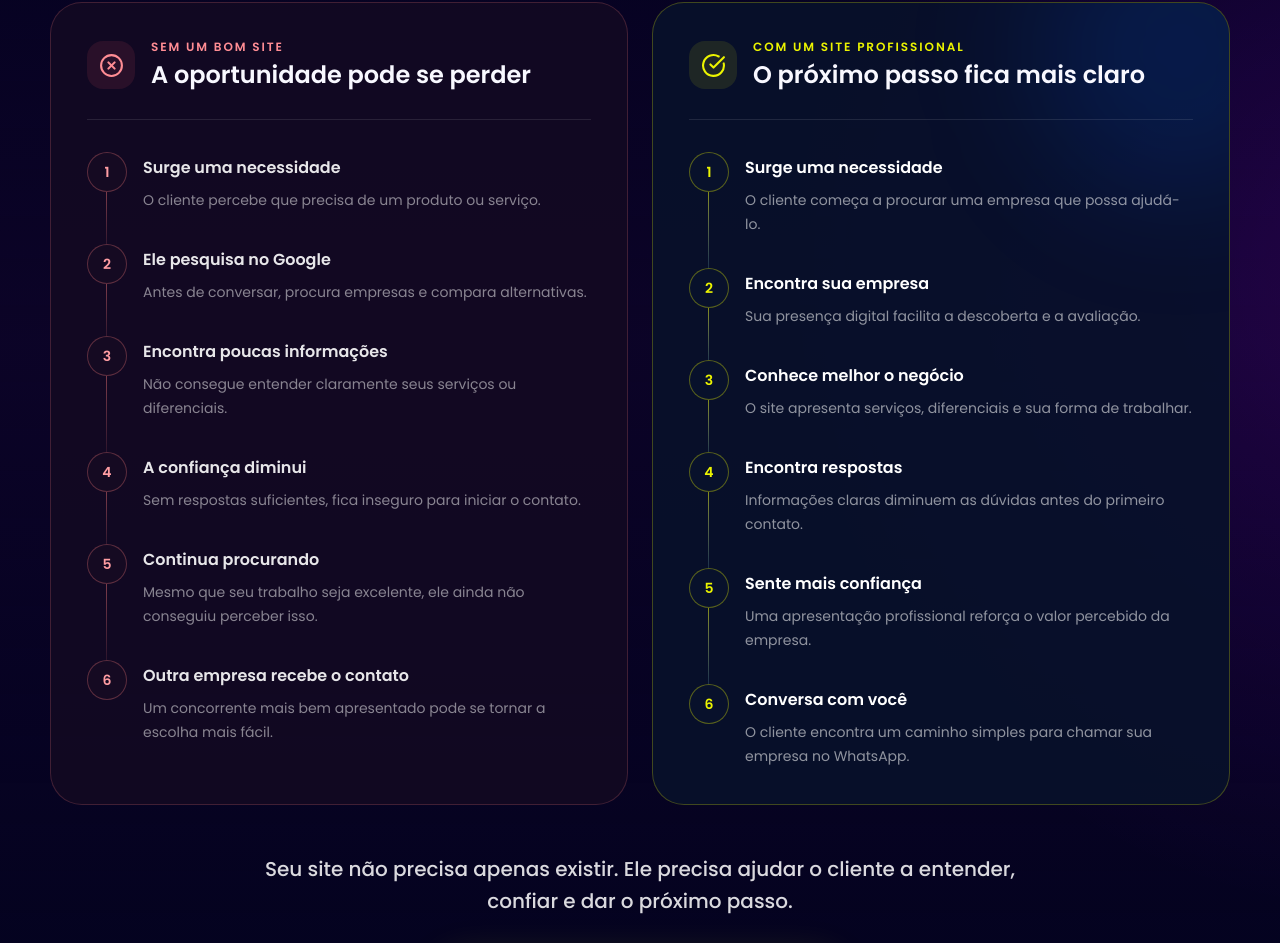
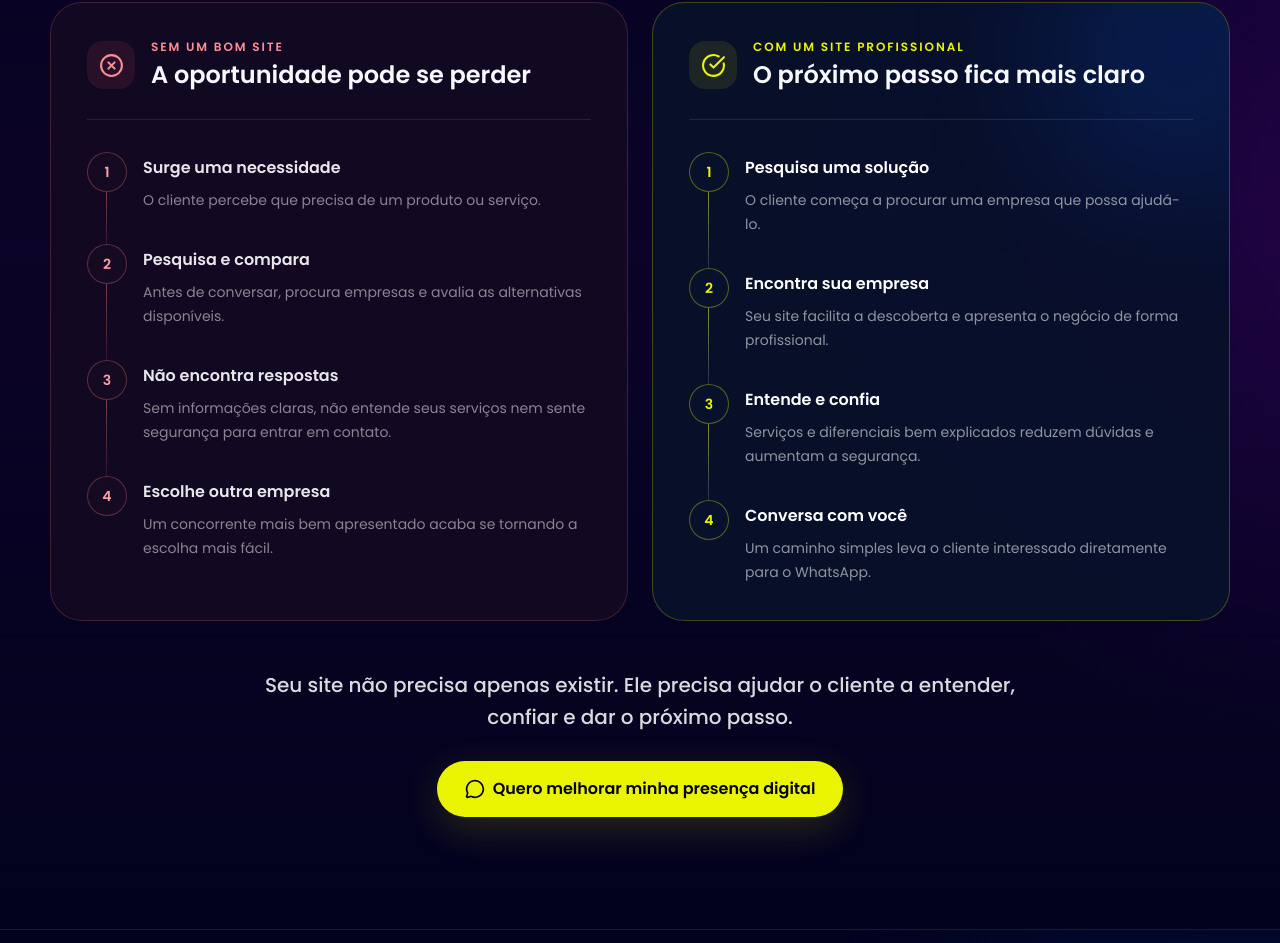
Before and after one commit to gabrielwanzeller/krakesystem, a Next.js app in the folder projetos/krake-digital/site/: page / in a window 1280 px wide. Shown: the part 2364-3307 px from the top of the page. Built offline with nearby package versions, Linux system fonts and the light colour scheme.

Commit message:
Enxuga jornada até o contato

```diff
--- a/projetos/krake-digital/site/src/app/page.tsx
+++ b/projetos/krake-digital/site/src/app/page.tsx
@@ -27,20 +27,16 @@ const whatsappUrl =
 
 const journeyWithoutSite = [
   ["Surge uma necessidade", "O cliente percebe que precisa de um produto ou serviço."],
-  ["Ele pesquisa no Google", "Antes de conversar, procura empresas e compara alternativas."],
-  ["Encontra poucas informações", "Não consegue entender claramente seus serviços ou diferenciais."],
-  ["A confiança diminui", "Sem respostas suficientes, fica inseguro para iniciar o contato."],
-  ["Continua procurando", "Mesmo que seu trabalho seja excelente, ele ainda não conseguiu perceber isso."],
-  ["Outra empresa recebe o contato", "Um concorrente mais bem apresentado pode se tornar a escolha mais fácil."],
+  ["Pesquisa e compara", "Antes de conversar, procura empresas e avalia as alternativas disponíveis."],
+  ["Não encontra respostas", "Sem informações claras, não entende seus serviços nem sente segurança para entrar em contato."],
+  ["Escolhe outra empresa", "Um concorrente mais bem apresentado acaba se tornando a escolha mais fácil."],
 ];
 
 const journeyWithSite = [
-  ["Surge uma necessidade", "O cliente começa a procurar uma empresa que possa ajudá-lo."],
-  ["Encontra sua empresa", "Sua presença digital facilita a descoberta e a avaliação."],
-  ["Conhece melhor o negócio", "O site apresenta serviços, diferenciais e sua forma de trabalhar."],
-  ["Encontra respostas", "Informações claras diminuem as dúvidas antes do primeiro contato."],
-  ["Sente mais confiança", "Uma apresentação profissional reforça o valor percebido da empresa."],
-  ["Conversa com você", "O cliente encontra um caminho simples para chamar sua empresa no WhatsApp."],
+  ["Pesquisa uma solução", "O cliente começa a procurar uma empresa que possa ajudá-lo."],
+  ["Encontra sua empresa", "Seu site facilita a descoberta e apresenta o negócio de forma profissional."],
+  ["Entende e confia", "Serviços e diferenciais bem explicados reduzem dúvidas e aumentam a segurança."],
+  ["Conversa com você", "Um caminho simples leva o cliente interessado diretamente para o WhatsApp."],
 ];
 
 const process = [
```
